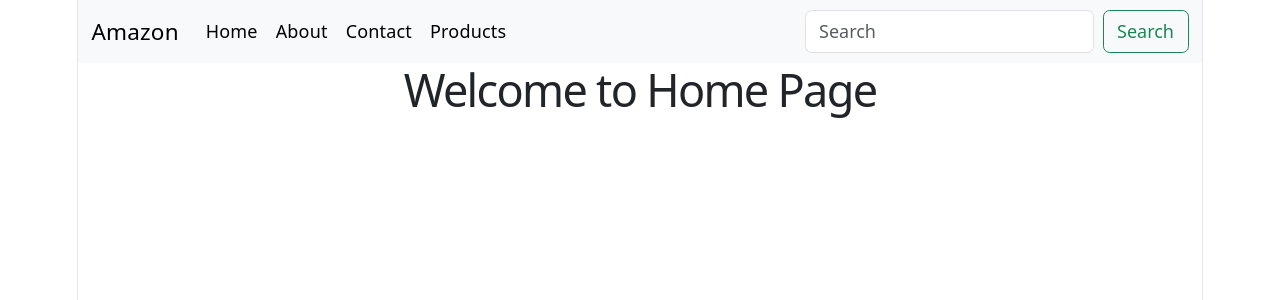
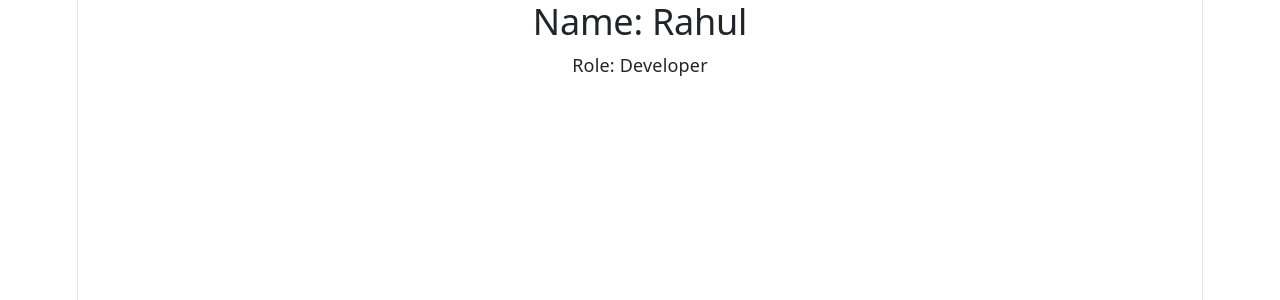
Before and after one commit to SriVarshininoothi/React, a React (Vite) app: page / in a window 1280 px wide. Shown: the top 300 px of the page. Built offline with nearby package versions, Linux system fonts and the light colour scheme.

Commit message:
Created createContext and useContext() hook

```diff
--- a/src/App.jsx
+++ b/src/App.jsx
@@ -1,44 +1,43 @@
-import { useState } from 'react'
+import { useState } from 'react';
+import './App.css';
+import Header from './Router/Components/Header';
+import { Routes, Route } from 'react-router-dom';
+import Home from './Router/Pages/Home';
+import About from './Router/Pages/About';
+import Contact from './Router/Pages/Contact';
+import ProductDetails from './Router/Pages/ProductDetails';
+import Products from './Router/Pages/Products';
+import RandomuserGenerator from './UseEffect/RandomuserGenertor';
 
-import './App.css'
-
-import Header from './Router/Components/Header'
-
-import { Routes, Route } from 'react-router-dom'
-
-import Home from './Router/Pages/Home'
-import About from './Router/Pages/About'
-import Contact from './Router/Pages/Contact'
-import ProductDetails from './Router/Pages/ProductDetails'
-import Products from './Router/Pages/Products'
-import RandomuserGenerator from './UseEffect/RandomuserGenertor'
-
+import Profile from './Profile'
+import { UserContext } from './Context/UserContext';
 
 function App() {
-  const [count, setCount] = useState(0)
+
+  const user = {
+    name: "Rahul",
+    role: "Developer",
+  };
 
   return (
     <>
-
+      {/*
       <Header />
-
       <Routes>
-
         <Route path="/" element={<Home />}/>
         <Route path='/About' element={<About />}/>
-
         <Route path='/Contact' element={<Contact />}/>
         <Route path='/Products' element={<Products/>}/>
+        <Route path='/Products/:id' element={<ProductDetails/>}/>
+      </Routes>
+      */}
 
-        <Route path='/Products/:id' element={<ProductDetails/>}/>
-
-
-      </Routes>
-
-
-
+      {/* Wrap Profile with UserContext.Provider and pass the user object */}
+      <UserContext.Provider value={user}>
+        <Profile />
+      </UserContext.Provider>
     </>
-  )
+  );
 }
 
-export default App
+export default App;
--- /dev/null
+++ b/src/Context/UserContext.jsx
@@ -0,0 +1,13 @@
+import { createContext } from 'react';
+
+// 1. Declare context
+export const UserContext = createContext();
+
+// 2. Export Provider component
+export const UserProvider = ({ children }) => {
+  return (
+    <UserContext.Provider value={{}}>
+      {children}
+    </UserContext.Provider>
+  );
+};
--- /dev/null
+++ b/src/Profile.jsx
@@ -0,0 +1,16 @@
+import React, { useContext } from 'react';
+import { UserContext } from './Context/UserContext';
+
+const Profile = () => {
+
+  const user = useContext(UserContext);
+
+  return (
+    <div >
+      <h2>Name: {user.name}</h2>
+      <p>Role: {user.role}</p>
+    </div>
+  );
+};
+
+export default Profile;
--- a/src/main.jsx
+++ b/src/main.jsx
@@ -8,7 +8,10 @@ createRoot(document.getElementById('root')).render(
 
   <BrowserRouter>
 
-    <App />
+  <App />
+
+
+
 
   </BrowserRouter>
 )
```
